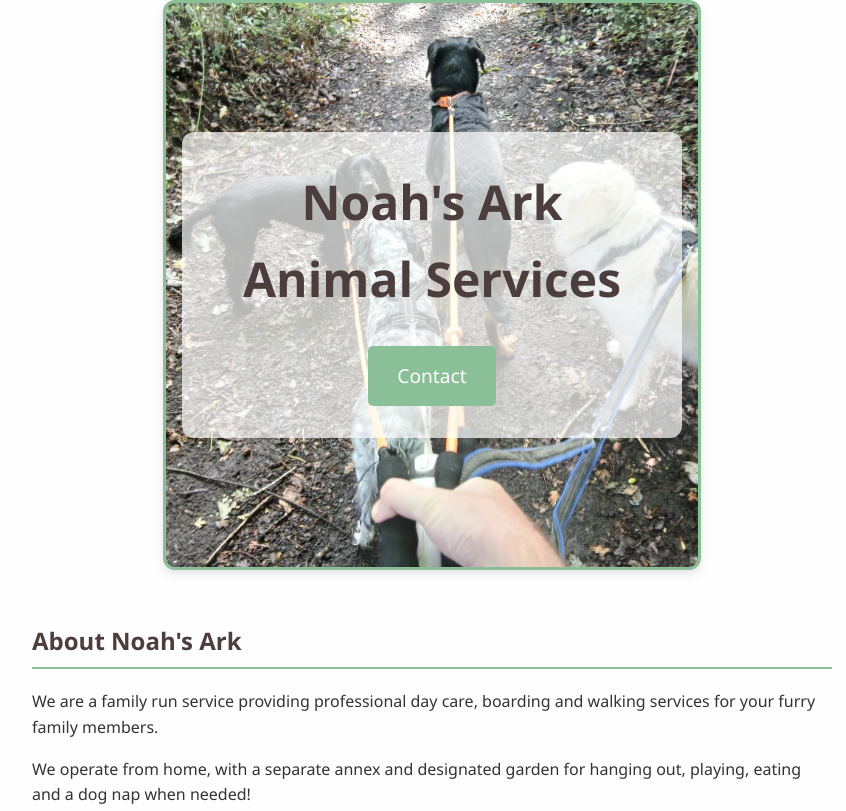
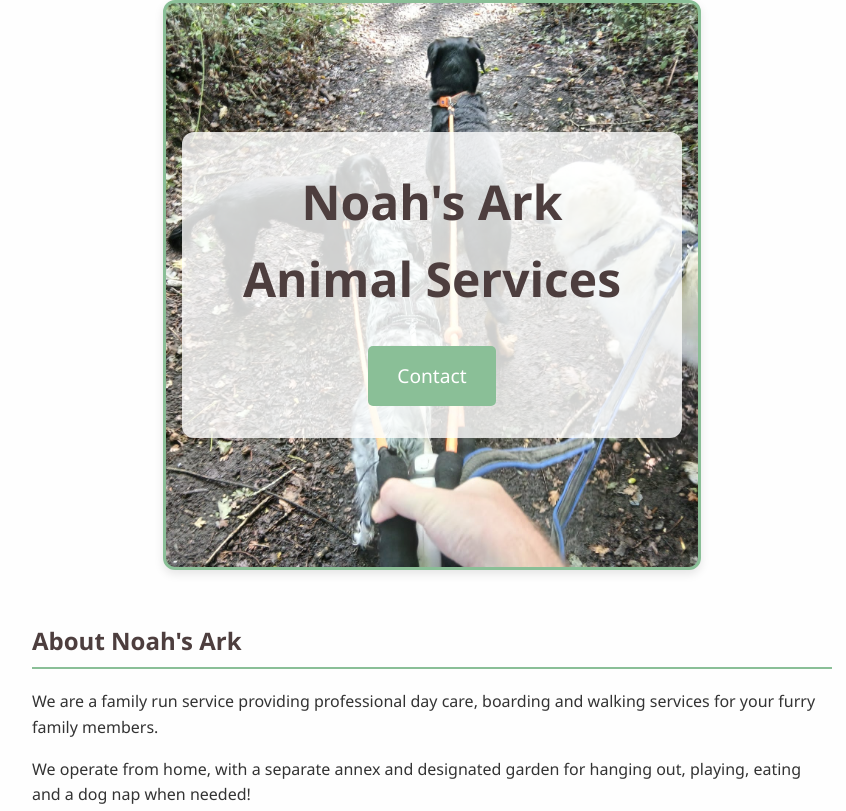
Before and after one commit to finnbunker/finnbunker.github.io, a plain HTML site: page index.html in a window 1280 px wide. Shown: the top 811 px of the page, without its empty margins (208-1054 px from the left). Drawn offline with Linux system fonts and the light colour scheme.

Commit message:
Update index.html

```diff
--- a/index.html
+++ b/index.html
@@ -89,7 +89,7 @@
 
     .header-content {
       text-align: center;
-      background-color: rgba(255, 255, 255, 0.70);
+      background-color: rgba(255, 255, 255, 0.8);
       padding: 2em;
       border-radius: 12px;
     }
```
